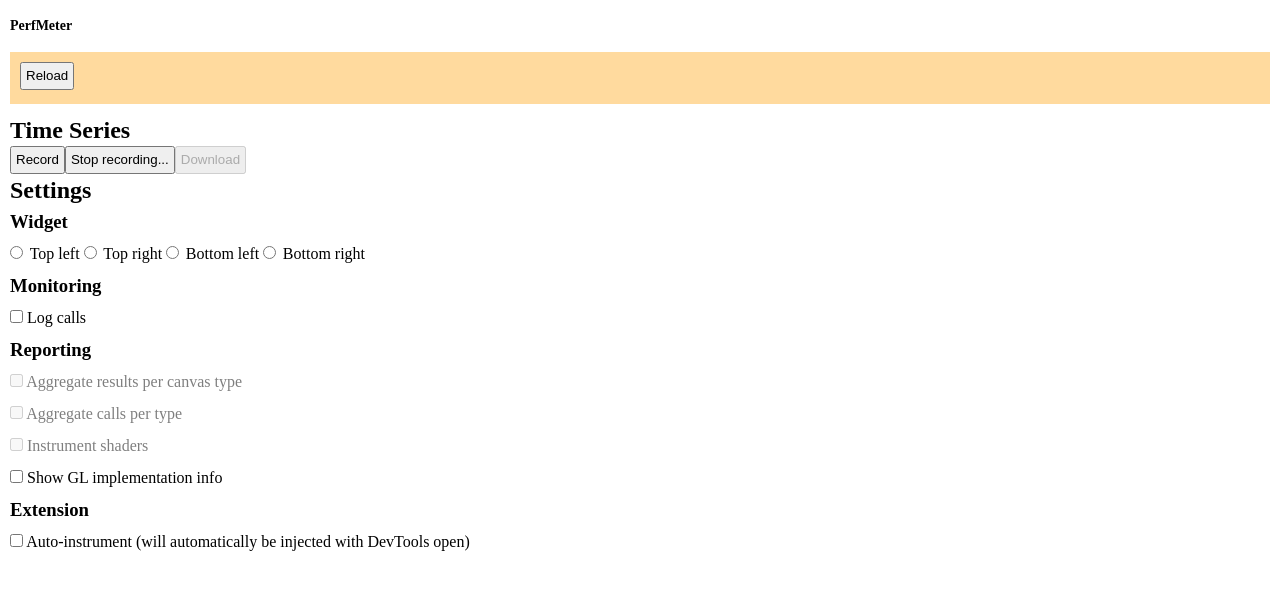
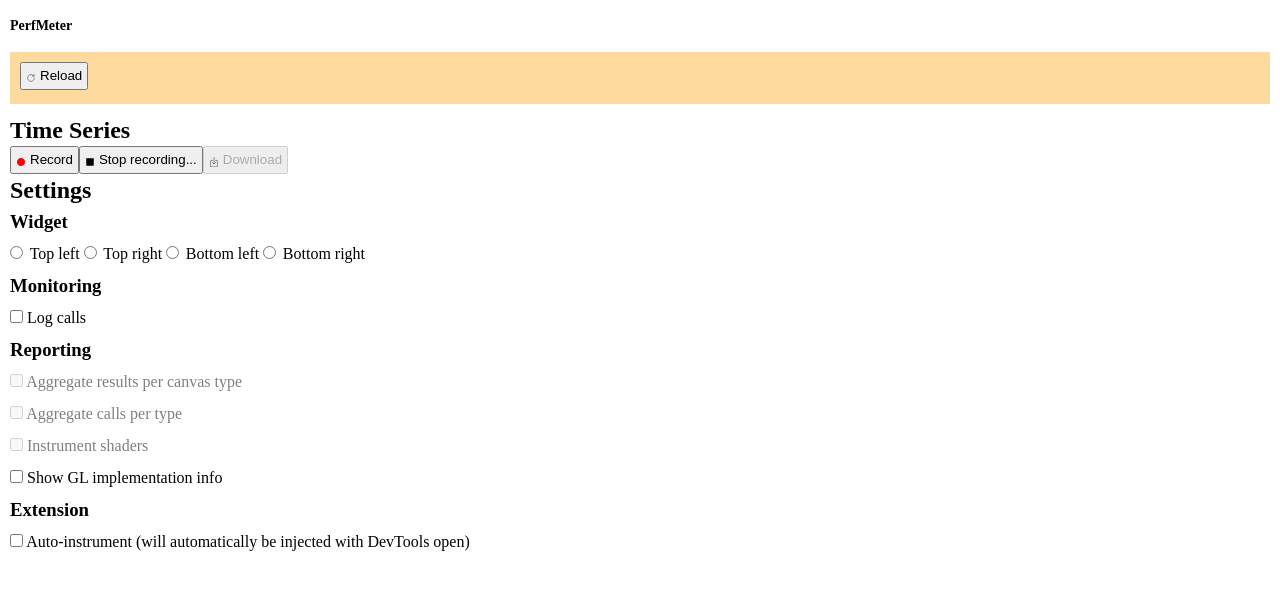
Before and after one commit to spite/PerfMeter, a browser extension: page panel.html in a window 1280 px wide. Drawn offline with Linux system fonts and the light colour scheme.

Commit message:
added icons

```diff
--- a/panel.html
+++ b/panel.html
@@ -16,13 +16,13 @@
 	<p id="injected-instrumented" class="instrument-status">Tab and frames instrumented.</p>
 	<p id="executed-instrumented" class="instrument-status">Tab instrumented. Frames might not work.</p>
 	<p id="not-instrumented" class="instrument-status">Tab not instrumented.</p>
-	<button id="reload-button" >Reload</button>
+	<button id="reload-button" ><object type="image/svg+xml" data="assets/reload.svg" class="logo"></object>Reload</button>
 </div>
 <h2>Time Series</h2>
 <ul class="horizontal-bar">
-	<li><button id="start-record-data-button" >Record</button></li>
-	<li><button id="stop-record-data-button" >Stop recording...</button></li>
-	<li><button id="download-data-button" disabled >Download</button></li>
+	<li><button id="start-record-data-button" ><object type="image/svg+xml" data="assets/record.svg" class="logo"></object>Record</button></li>
+	<li><button id="stop-record-data-button" ><object type="image/svg+xml" data="assets/stop.svg" class="logo"></object>Stop recording...</button></li>
+	<li><button id="download-data-button" disabled ><object type="image/svg+xml" data="assets/download.svg" class="logo"></object>Download</button></li>
 </ul>
 <p id="recording-progress" ></p>
 <div>
```
Also changed, not shown: assets/download.svg (added), assets/record.svg (added), assets/reload.svg (added), assets/stop.svg (added).
